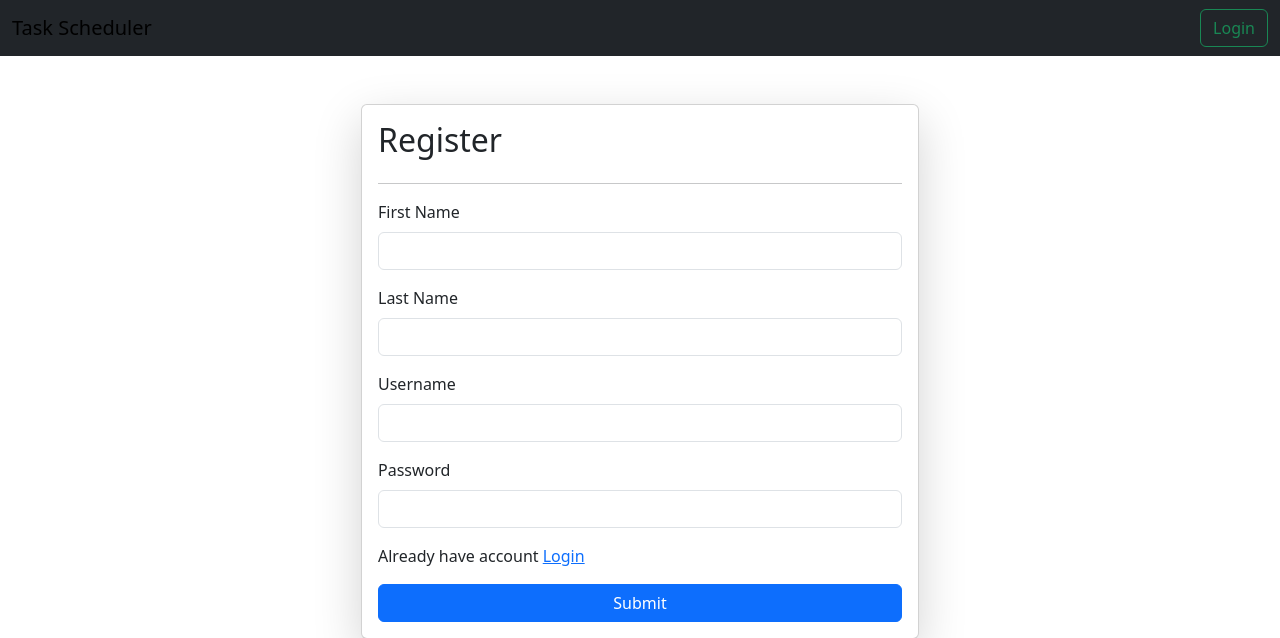
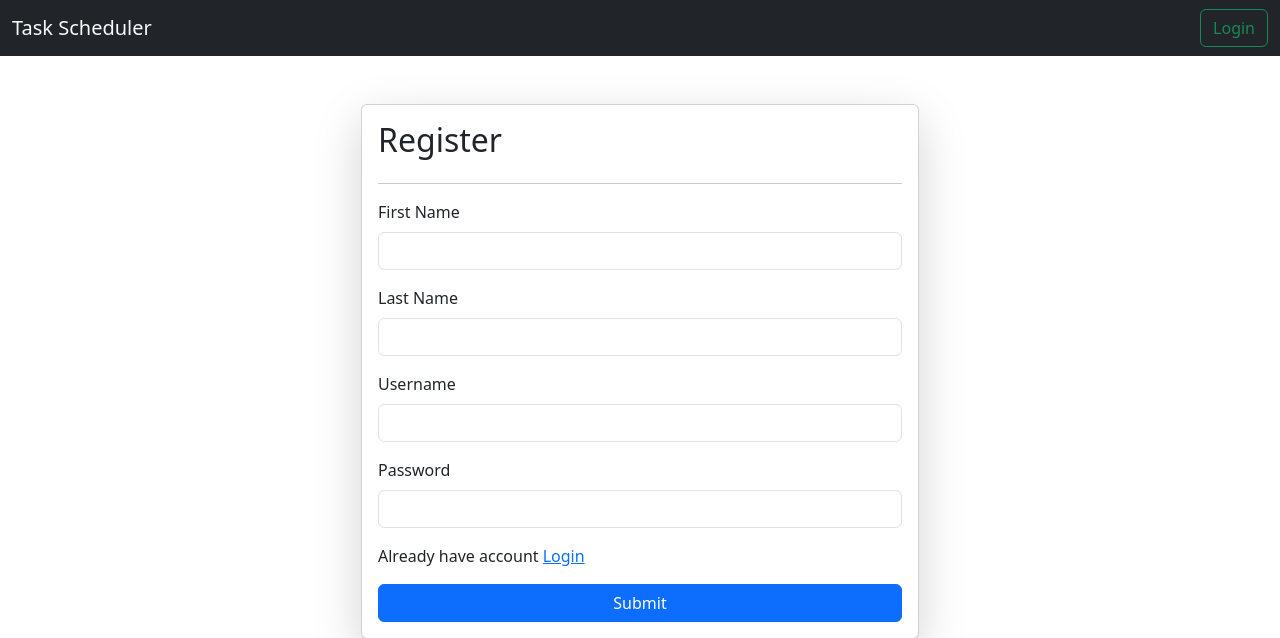
Before and after one commit to abhishek173/TASK-SCHEDULER, a Django app: page /register/ in a window 1280 px wide. Shown: the top 638 px of the page. Run offline with Django 5.2, Linux system fonts and the light colour scheme.

Commit message:
Update base.html

```diff
--- a/TaskScheduler/tasks/templates/base.html
+++ b/TaskScheduler/tasks/templates/base.html
@@ -12,9 +12,9 @@
     <nav class="navbar navbar-light bg-light bg-dark">
       <div class="container-fluid">
         {% if request.user.is_authenticated %}
-        <a href="/" class="navbar-brand text-light ">{{request.user.username}}</a>
+        <a href="/" class="navbar-brand text-light">{{request.user.username}}</a>
         {% else  %}
-        <a href="/"  class="navbar-brand"> Task Scheduler </a>
+        <a href="/"  class="navbar-brand text-light"> Task Scheduler </a>
         {% endif %}
         <form class="d-flex">
           {% if request.user.is_authenticated %}
```
